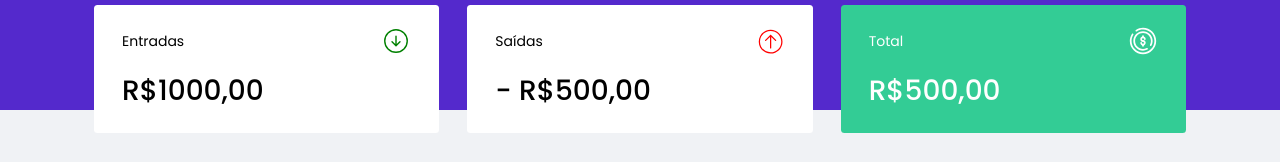
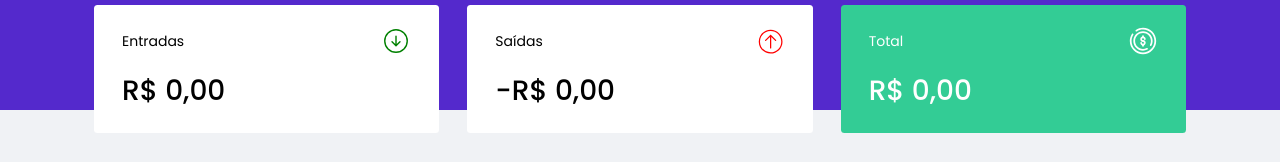
Before and after one commit to vhfuly/dtmoney, a React (Create React App) app: page / in a window 1280 px wide. Shown: the part 128-290 px from the top of the page. Built offline with nearby package versions, Linux system fonts and the light colour scheme; no server answers; what miragejs would draw is missing.

Commit message:
feat: add summary

```diff
--- a/src/components/NewTransactionModal/index.tsx
+++ b/src/components/NewTransactionModal/index.tsx
@@ -60,7 +60,7 @@ export function NewTransactionModal({isOpen, onRequestClose}: NewTransactionModa
             <input
                 type="number"
                 placeholder="Valor"
-                value={amount}
+                value={amount === 0 ? undefined : amount}
                 onChange={event => setAmount(Number(event.target.value))}
             />
 
--- a/src/components/Summary/index.tsx
+++ b/src/components/Summary/index.tsx
@@ -6,7 +6,22 @@ import totalImg from '../../assets/total.svg';
 
 
 export function Summary () {
-  const {transactions} = useTransactions();
+  const { transactions } = useTransactions();
+
+  const summary = transactions.reduce(( acc, transaction) => {
+    if( transaction.type === 'deposit') {
+      acc.deposits += transaction.amount;
+      acc.total += transaction.amount;
+    } else {
+      acc.withdraws += transaction.amount;
+      acc.total -= transaction.amount;
+    }
+    return acc;
+  }, {
+    deposits: 0,
+    withdraws: 0,
+    total: 0,
+  })
 
   return (
     <Container>
@@ -15,21 +30,37 @@ export function Summary () {
           <p>Entradas</p>
           <img src={incomeImg} alt="Entradas"/>
         </header>
-        <strong>R$1000,00</strong>
+        <strong>
+          {new Intl.NumberFormat('pt-BR', {
+            style: 'currency',
+            currency: 'BRL',
+          }).format(summary.deposits)}
+        </strong>
       </div>
       <div>
         <header>
           <p>Saídas</p>
           <img src={outcomeImg} alt="Saídas"/>
         </header>
-        <strong>- R$500,00</strong>
+        <strong>
+          -
+          {new Intl.NumberFormat('pt-BR', {
+            style: 'currency',
+            currency: 'BRL',
+          }).format(summary.withdraws)}
+        </strong>
       </div>
       <div className="highlight-background">
         <header>
           <p>Total</p>
           <img src={totalImg} alt="Total"/>
         </header>
-        <strong>R$500,00</strong>
+        <strong>
+          {new Intl.NumberFormat('pt-BR', {
+            style: 'currency',
+            currency: 'BRL',
+          }).format(summary.total)}
+          </strong>
       </div>
 
     </Container>
--- a/src/components/TransactionsTable/index.tsx
+++ b/src/components/TransactionsTable/index.tsx
@@ -21,6 +21,7 @@ export function TransactionsTable () {
             <tr key={transaction.id}>
               <td>{transaction.title}</td>
               <td className={transaction.type}>
+                {transaction.type === 'withdraw' && '-' }
                 {new Intl.NumberFormat('pt-BR', {
                   style: 'currency',
                   currency: 'BRL',
```
